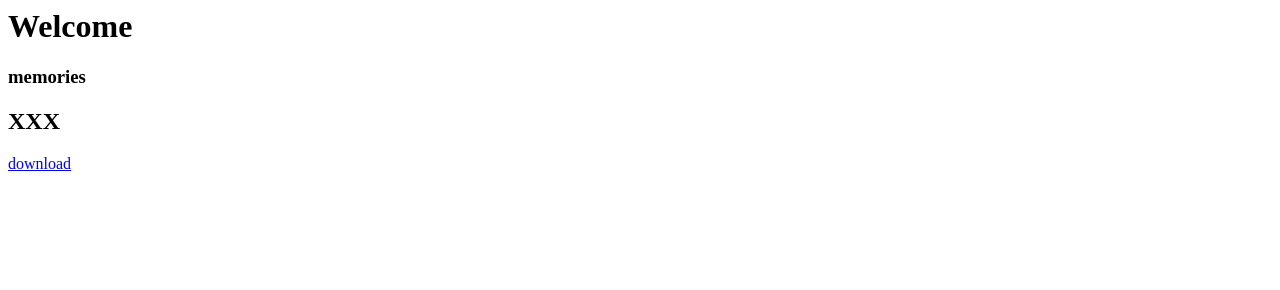
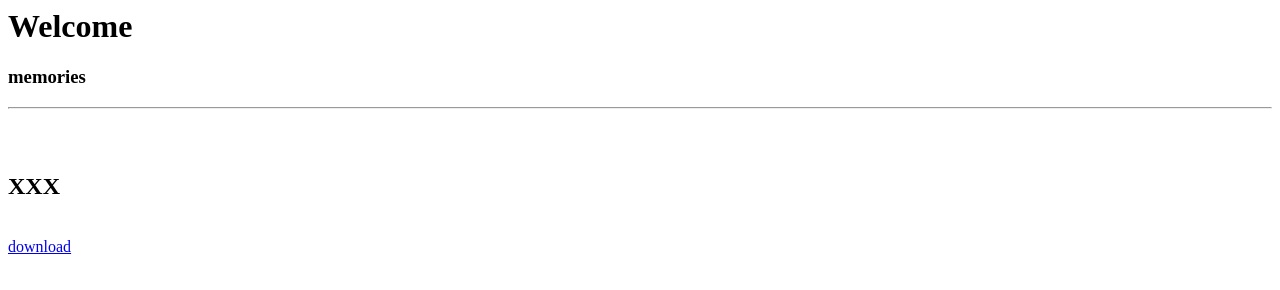
Before and after one commit to symnlll/symnlll.github.io, a plain HTML site: page ppt/index.html in a window 1280 px wide. Drawn offline with Linux system fonts and the light colour scheme.

Commit message:
Update index.html

```diff
--- a/ppt/index.html
+++ b/ppt/index.html
@@ -24,12 +24,17 @@
     <div class="hd">
           <h1>Welcome</h1>
       <h3>memories</h3>
+      <hr />
+      <br />
     </div>
     <div class="cont">
+      <br />
       <h2>XXX</h2>
+      <br />
       <div class="btn">
         <a href="w.pptx">download</a>
       </div>
+      <br />
     </div>
   </body>
 </html>
```
